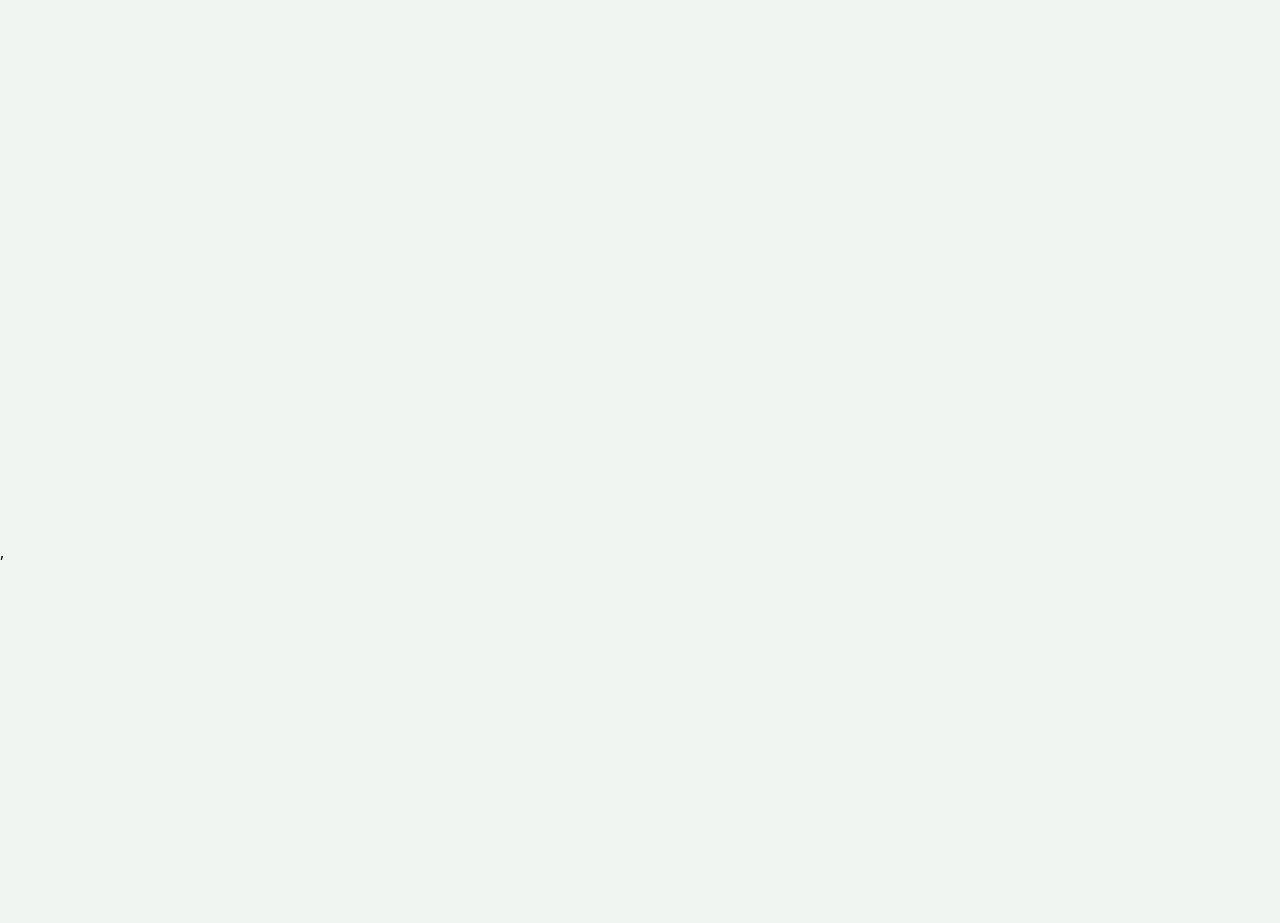
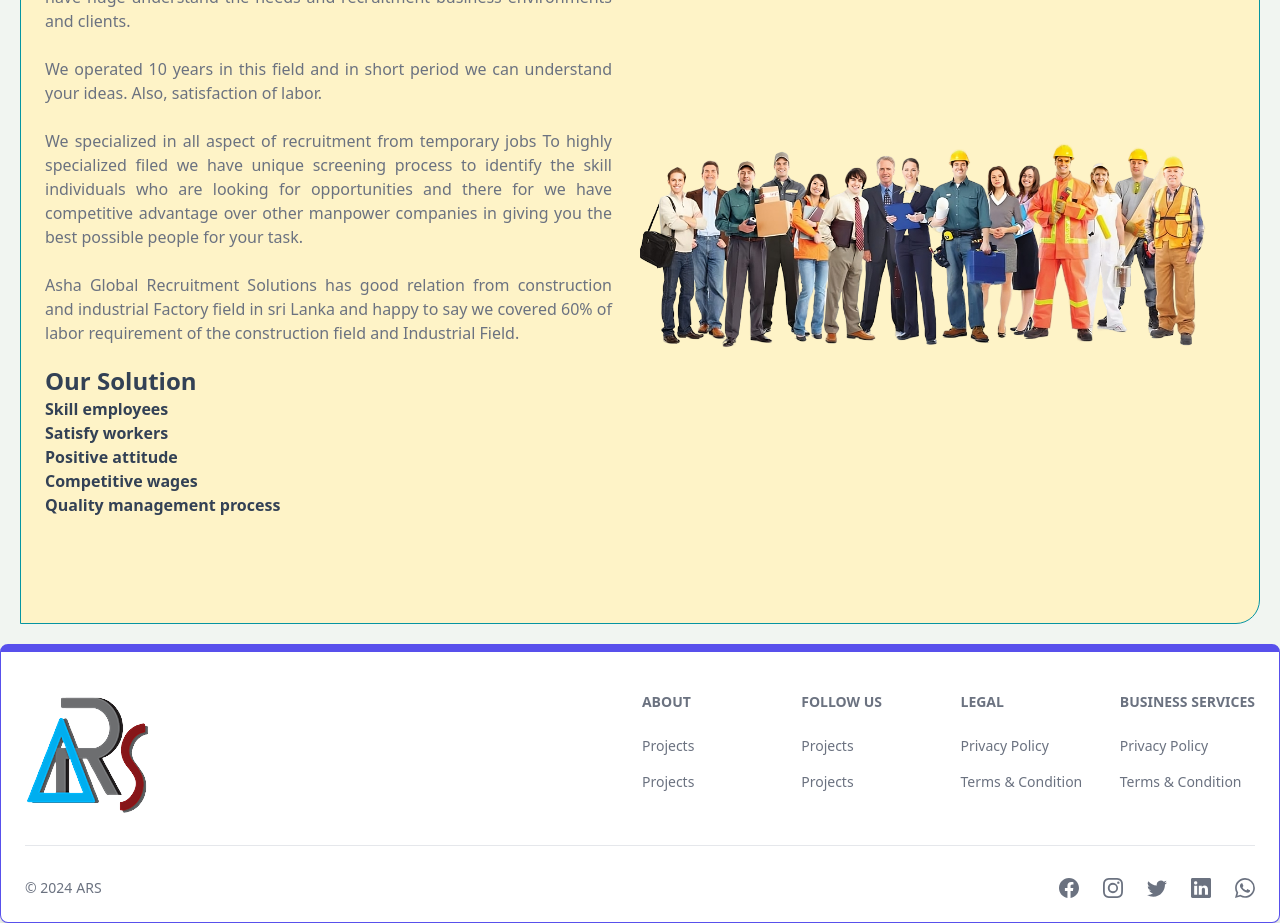
Before and after one commit to ramindu-Nimex/ARS, a React (Vite) app: page /about in a window 1280 px wide. Shown: the part 260-1183 px from the top of the page. Before the commit the page ends 824 px from the top, so only its background shows below. Built offline with nearby package versions, Linux system fonts and the light colour scheme.

Commit message:
About Us and Footer done

```diff
--- a/src/App.jsx
+++ b/src/App.jsx
@@ -7,6 +7,7 @@ import OurPartners from "./Pages/OurPartners";
 import ChairmenPage from "./Pages/ChairmenPage";
 import ContactUs from "./Pages/ContactUs";
 import TestimonialsPage from "./Pages/TestimonialsPage";
+import FooterComponent from "./components/FooterComponent";
 
 const App = () => {
   return (
@@ -22,6 +23,7 @@ const App = () => {
           <Route path="/chairmenMsg" element={<ChairmenPage />} />
           <Route path="/contact" element={<ContactUs />} />
         </Routes>
+        <FooterComponent />
       </Router>
     </>
   )
--- a/src/Pages/AboutUsPage.jsx
+++ b/src/Pages/AboutUsPage.jsx
@@ -1,8 +1,32 @@
-import React from 'react'
+import banner from '/banner.png'
 
 const AboutUsPage = () => {
   return (
-    <div>AboutUsPage</div>
+    <div className='p-3 bg-amber-100 dark:bg-slate-700 min-h-screen border border-teal-500 rounded-tl-3xl rounded-br-3xl m-5'>
+      <h1 className='text-3xl text-center mt-6 font-extrabold underline '>About Us</h1>
+      <h1 className='text-center my-2 text-xl font-medium'>At ARS, We are specialized manpower Company to full fill your any labor forced.</h1>
+      <div className='flex flex-col sms:flex-row p-3 justify-center items-center rounded-tl-3xl rounded-br-3xl'>
+        <div className='flex-1'>
+          <p className="text-gray-500 my-2 text-justify">
+            Recruitment we are fully owned and mange by Sri Lankans therefore we have huge understand the needs and recruitment business environments and clients.<br></br><br></br>
+            We operated 10 years in this field and in short period we can understand your ideas. Also, satisfaction of labor.<br></br><br></br>
+            We specialized in all aspect of recruitment from temporary jobs To highly specialized filed we have unique screening process to identify the skill individuals who are looking for opportunities and there for we have competitive advantage over other manpower companies in giving you the best possible people for your task.<br></br><br></br>
+            Asha Global Recruitment Solutions has good relation from construction and industrial Factory field in sri Lanka and happy to say we covered 60% of labor requirement of the construction field and Industrial Field.
+          </p>
+          <ul className='font-semibold dark:text-slate-400 mt-5 text-slate-700'>
+            <li className='text-2xl'>Our Solution</li>
+            <li>Skill employees</li>
+            <li>Satisfy workers</li>
+            <li>Positive attitude</li>
+            <li>Competitive wages</li>
+            <li>Quality management process</li>
+          </ul>
+        </div>
+        <div className="flex-1 p-7">
+          <img src={banner} alt="" className='rounded-md' />
+        </div>
+      </div>
+    </div>
   )
 }
 
--- a/src/Pages/HomePage.jsx
+++ b/src/Pages/HomePage.jsx
@@ -22,7 +22,7 @@ const HomePage = () => {
               cursorColor = 'rgb(79 70 229)'
             />
           </h1>
-          <p className='text-sm md:text-base font-bodyFont leading-6 tracking-wide text-justify text-slate-700 dark:text-slate-400'>At Asha Global Recruitment Solutions, we specialize in providing top-tier manpower solutions tailored to meet the unique needs of your business. Our extensive pool of skilled laborers is ready to support various industries, ensuring the perfect match for your requirements. Committed to quality and reliability, we help you achieve operational excellence with a workforce you can trust.</p>
+          <p className='text-sm md:text-base font-bodyFont leading-6 tracking-wide text-justify text-slate-700 dark:text-gray-500'>At Asha Global Recruitment Solutions, we specialize in providing top-tier manpower solutions tailored to meet the unique needs of your business. Our extensive pool of skilled laborers is ready to support various industries, ensuring the perfect match for your requirements. Committed to quality and reliability, we help you achieve operational excellence with a workforce you can trust.</p>
        </div>
        <div className='w-full lgl:w-1/2 flex justify-center items-center relative shadow-xl'>
           <img src={banner} alt="" className='lgl:h-[500px] lgl:w-[750px] z-10' />
--- a/src/components/Footer.jsx
+++ /dev/null
@@ -1,9 +0,0 @@
-import React from 'react'
-
-const Footer = () => {
-  return (
-    <div>Footer</div>
-  )
-}
-
-export default Footer
--- /dev/null
+++ b/src/components/FooterComponent.jsx
@@ -0,0 +1,63 @@
+import { Footer } from "flowbite-react"
+import { BsFacebook, BsInstagram, BsLinkedin, BsTwitter, BsWhatsapp } from "react-icons/bs"
+import { Link } from "react-router-dom"
+import favicon from '/favicon.png'
+
+const FooterComponent = () => {
+  return (
+    <Footer container className="border border-t-8 border-indigo-600 shadow-md">
+      <div className="w-full max-w-7xl mx-auto">
+         <div className="grid w-full justify-between sms:flex md:grid-cols-1">
+            <div className="mt-5">
+               <Link to='/' className="self-center">
+                  <img src={favicon} alt="logo"  />
+               </Link>
+            </div>
+            <div className="grid grid-cols-2 gap-8 mt-4 sms:grid-cols-3 md:grid-cols-4 sm:gap-6">
+               <div className="">
+                  <Footer.Title title="About"/>
+                  <Footer.LinkGroup col>
+                     <Footer.Link href="#" target="_blank" rel="noopener noreferrer">Projects</Footer.Link>
+                     <Footer.Link href="#" target="_blank" rel="noopener noreferrer">Projects</Footer.Link>
+                  </Footer.LinkGroup>
+               </div>
+               <div className="">
+                  <Footer.Title title="Follow Us"/>
+                  <Footer.LinkGroup col>
+                     <Footer.Link href="#" target="_blank" rel="noopener noreferrer">Projects</Footer.Link>
+                     <Footer.Link href="#" target="_blank" rel="noopener noreferrer">Projects</Footer.Link>
+                  </Footer.LinkGroup>
+               </div>
+               <div className="">
+                  <Footer.Title title="Legal"/>
+                  <Footer.LinkGroup col>
+                     <Footer.Link href="#" target="_blank" rel="noopener noreferrer">Privacy Policy</Footer.Link>
+                     <Footer.Link href="#" target="_blank" rel="noopener noreferrer">Terms & Condition</Footer.Link>
+                  </Footer.LinkGroup>
+               </div>
+               <div className="">
+                  <Footer.Title title="Business Services"/>
+                  <Footer.LinkGroup col>
+                     <Footer.Link href="#" target="_blank" rel="noopener noreferrer">Privacy Policy</Footer.Link>
+                     <Footer.Link href="#" target="_blank" rel="noopener noreferrer">Terms & Condition</Footer.Link>
+                  </Footer.LinkGroup>
+               </div>
+            </div>
+         </div>
+         <Footer.Divider className="my-5"/>
+         <div className="w-full sm:flex sm:items-center sm:justify-between">
+            <Footer.Copyright href="#" by="ARS" year={new Date().getFullYear()} />
+            <div className="flex gap-6 sm:mt-0 mt-4 sm:justify-center">
+               <Footer.Icon href="#" icon={BsFacebook} />
+               <Footer.Icon href="#" icon={BsInstagram} />
+               <Footer.Icon href="#" icon={BsTwitter} />
+               <Footer.Icon href="#" icon={BsLinkedin} />
+               <Footer.Icon href="#" icon={BsWhatsapp} />
+            </div>
+         </div>
+      </div>
+    </Footer>
+  )
+}
+
+export default FooterComponent
--- a/src/main.jsx
+++ b/src/main.jsx
@@ -13,6 +13,6 @@ ReactDOM.createRoot(document.getElementById('root')).render(
       <ThemeProvider>
         <App />
       </ThemeProvider>
-    </Provider>,
+    </Provider>
   </PersistGate>
 )
```
